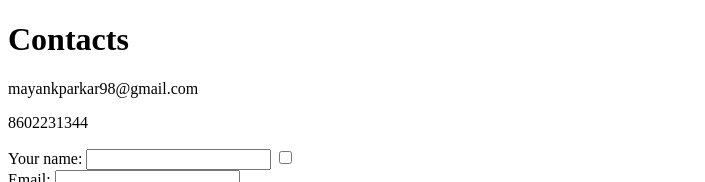
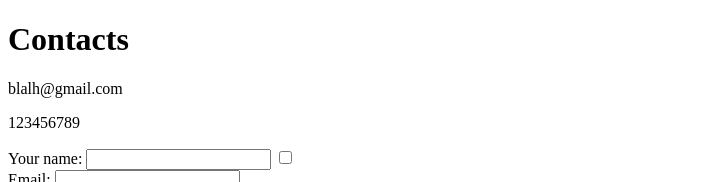
Before and after one commit to MayankParkar/CV, a plain HTML site: page contact.html in a window 1280 px wide. Shown: the top 182 px of the page, without its empty margins (0-705 px from the left). Drawn offline with Linux system fonts and the light colour scheme.

Commit message:
change contact

```diff
--- a/contact.html
+++ b/contact.html
@@ -4,8 +4,8 @@
 </html>
 <body>
   <h1>Contacts</h1>
-  <p>mayankparkar98@gmail.com</p>
-  <p>8602231344</p>
+  <p>blalh@gmail.com</p>
+  <p>123456789</p>
 
   <form
     class=""
```
